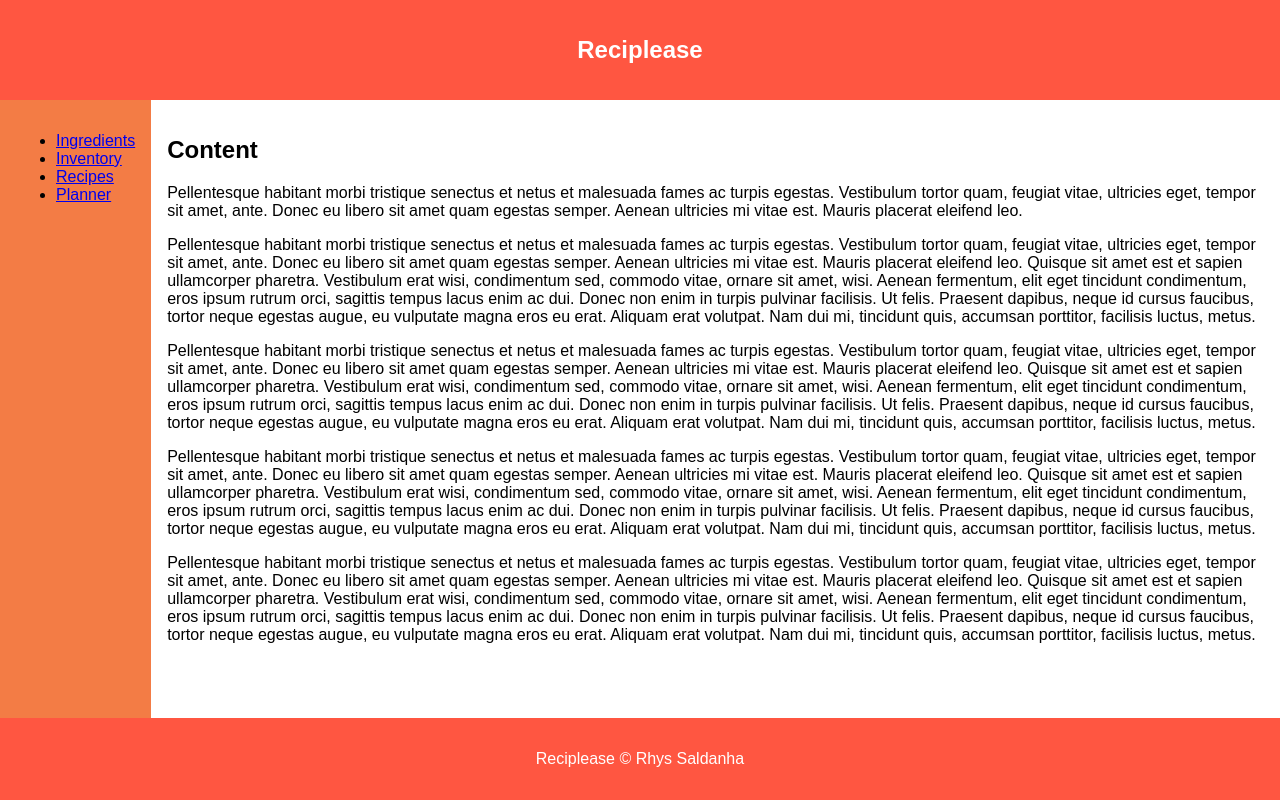
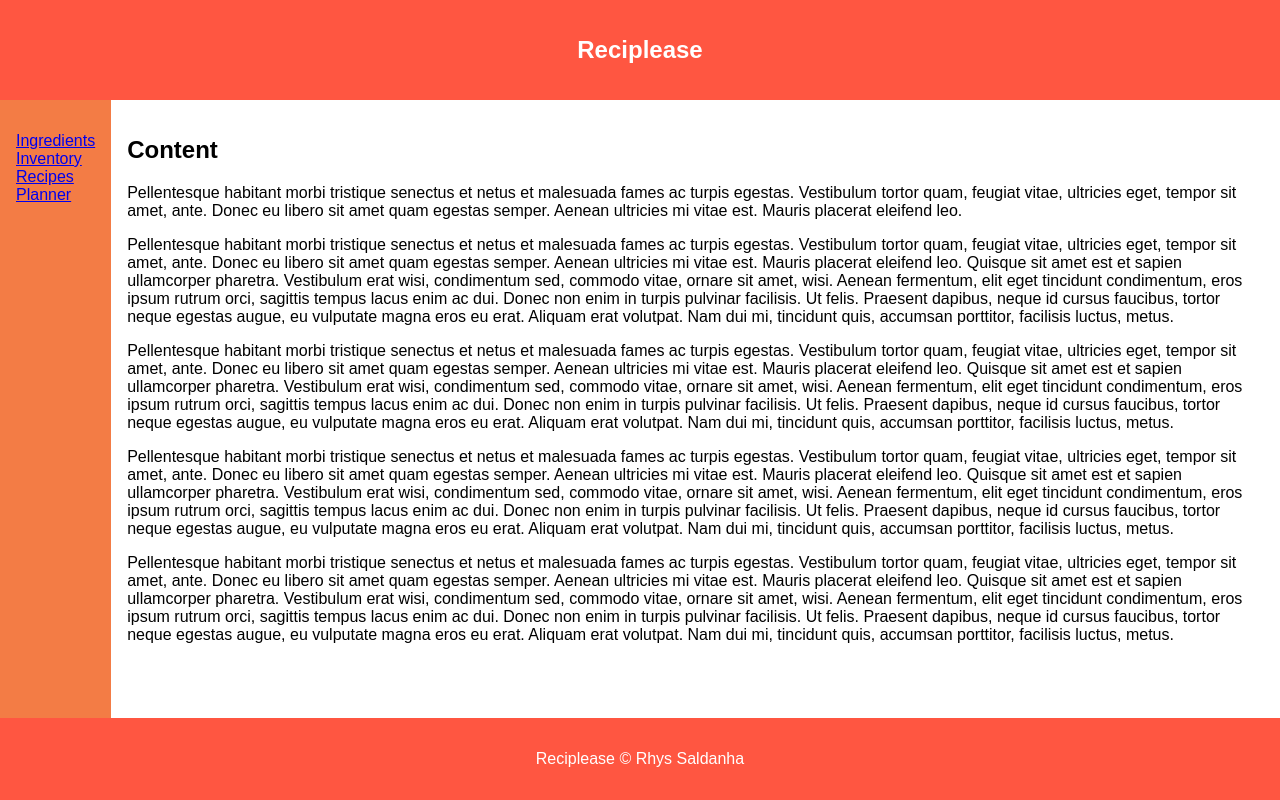
Before and after one commit to reciplease/reciplease-web, a React (Create React App) app: page / in a window 1280 px wide. Built offline with nearby package versions, Linux system fonts and the light colour scheme.

Commit message:
Fix styling

```diff
--- a/src/components/navigation/Navigation.jsx
+++ b/src/components/navigation/Navigation.jsx
@@ -3,7 +3,7 @@ import styles from './navigation.module.css';
 
 export default () => (
   <nav className={styles.nav}>
-    <ul className={styles.navList}>
+    <ul className={styles.list}>
       <li><a href="/">Ingredients</a></li>
       <li><a href="/">Inventory</a></li>
       <li><a href="/">Recipes</a></li>
--- a/src/components/navigation/navigation.module.css
+++ b/src/components/navigation/navigation.module.css
@@ -3,7 +3,7 @@
     padding: 1rem;
 }
 
-.nav-list {
+.list {
     list-style-type: none;
     padding: 0;
 }
```
